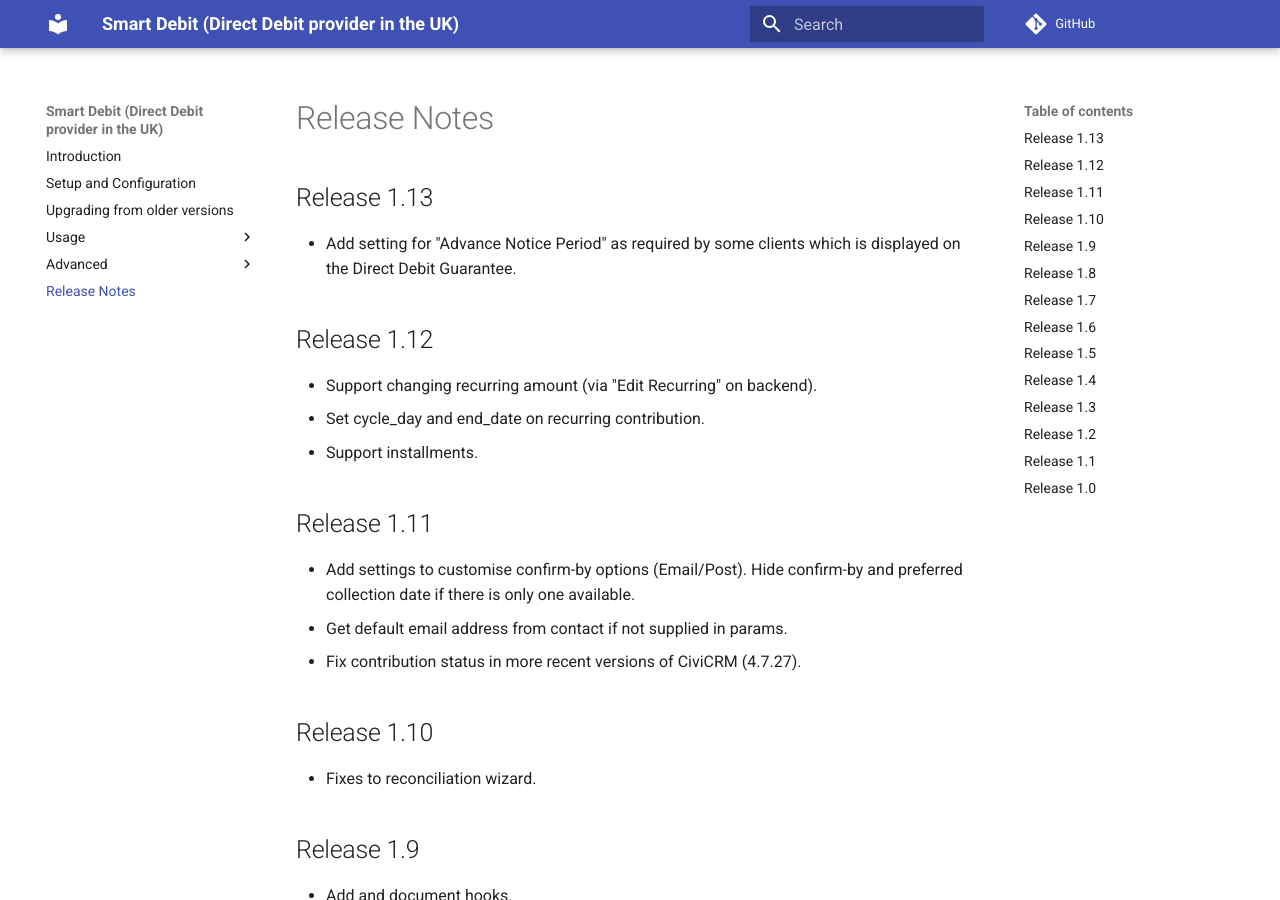
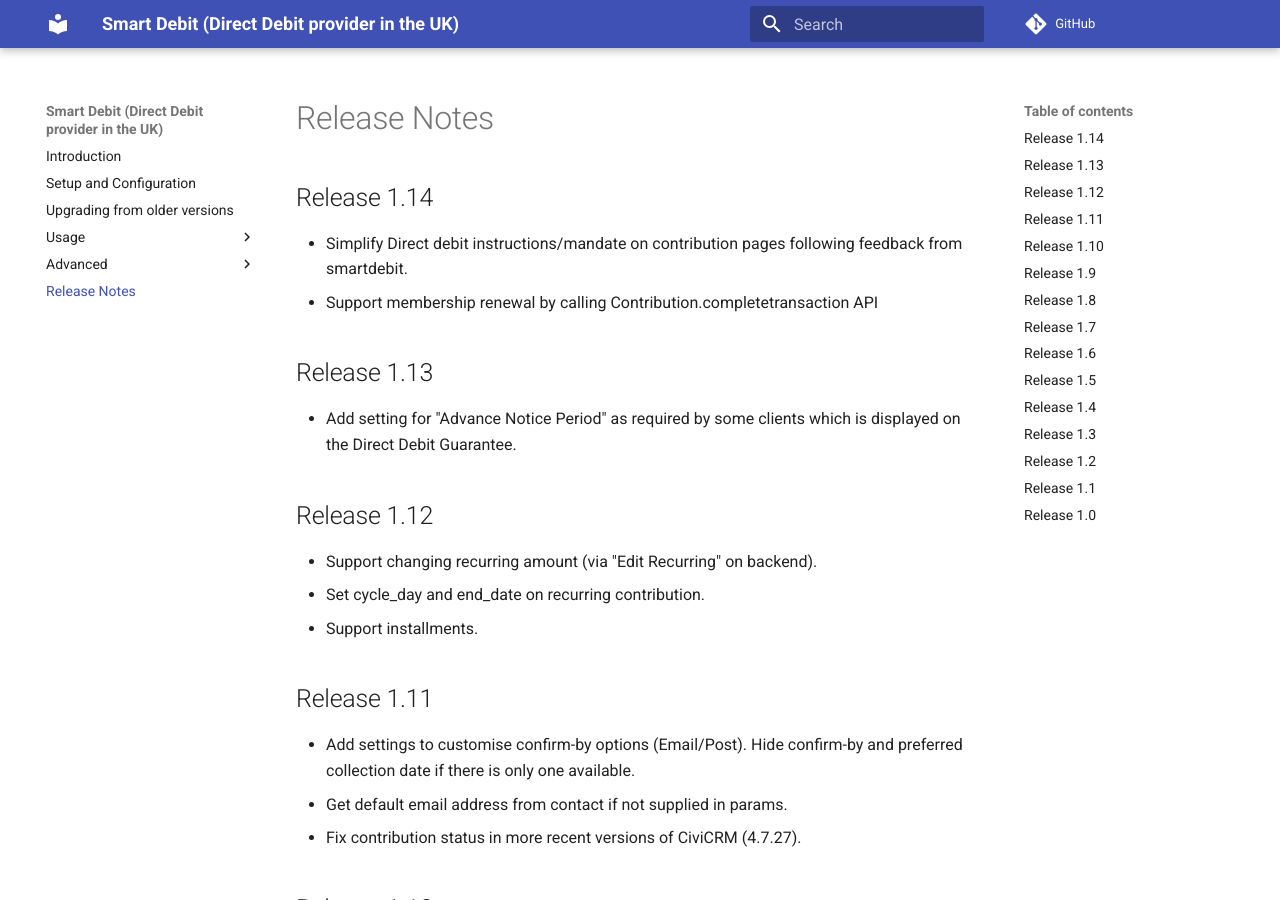
Before and after one commit to mattwire/org.civicrm.smartdebit, an MkDocs documentation site: the page built from docs/release/release_notes.md, in a window 1280 px wide and 900 px high. Built offline with MkDocs 1.6.1 and Material for MkDocs 9.7.7, drawn with Linux system fonts in a browser that asks for light colours; comment, search, counter and statistics services are not loaded; old or Windows-style settings are respelled for this version of MkDocs.

Commit message:
Update version

```diff
--- a/docs/release/release_notes.md
+++ b/docs/release/release_notes.md
@@ -1,3 +1,8 @@
+## Release 1.14
+
+* Simplify Direct debit instructions/mandate on contribution pages following feedback from smartdebit.
+* Support membership renewal by calling Contribution.completetransaction API
+
 ## Release 1.13
 
 * Add setting for "Advance Notice Period" as required by some clients which is displayed
--- a/info.xml
+++ b/info.xml
@@ -15,8 +15,8 @@
     <url desc="Author">https://www.mjwconsult.co.uk</url>
     <url desc="Licensing">http://www.gnu.org/licenses/agpl-3.0.html</url>
   </urls>
-  <releaseDate>2017-11-22</releaseDate>
-  <version>1.13</version>
+  <releaseDate>2017-11-24</releaseDate>
+  <version>1.14</version>
   <develStage>stable</develStage>
   <compatibility>
     <ver>4.7</ver>
```
